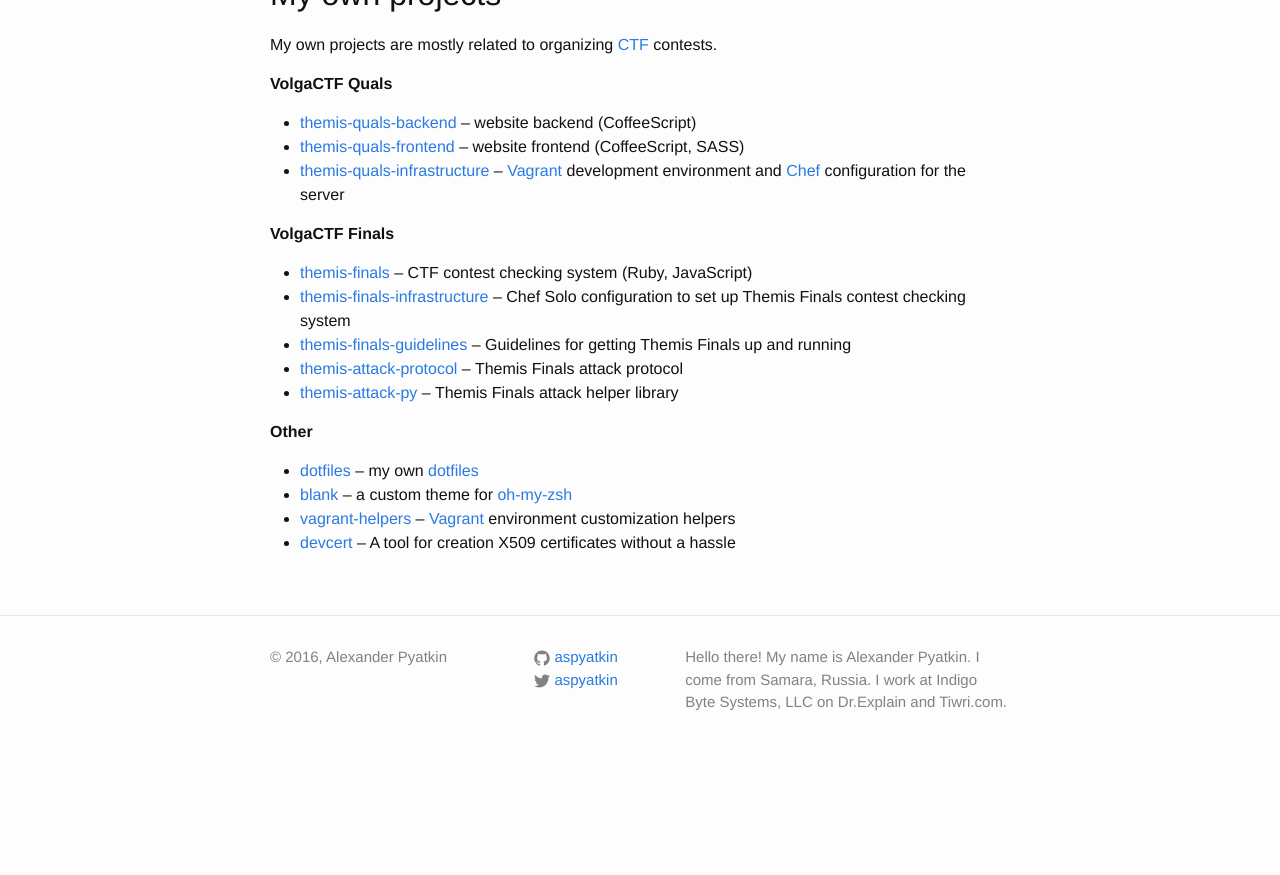
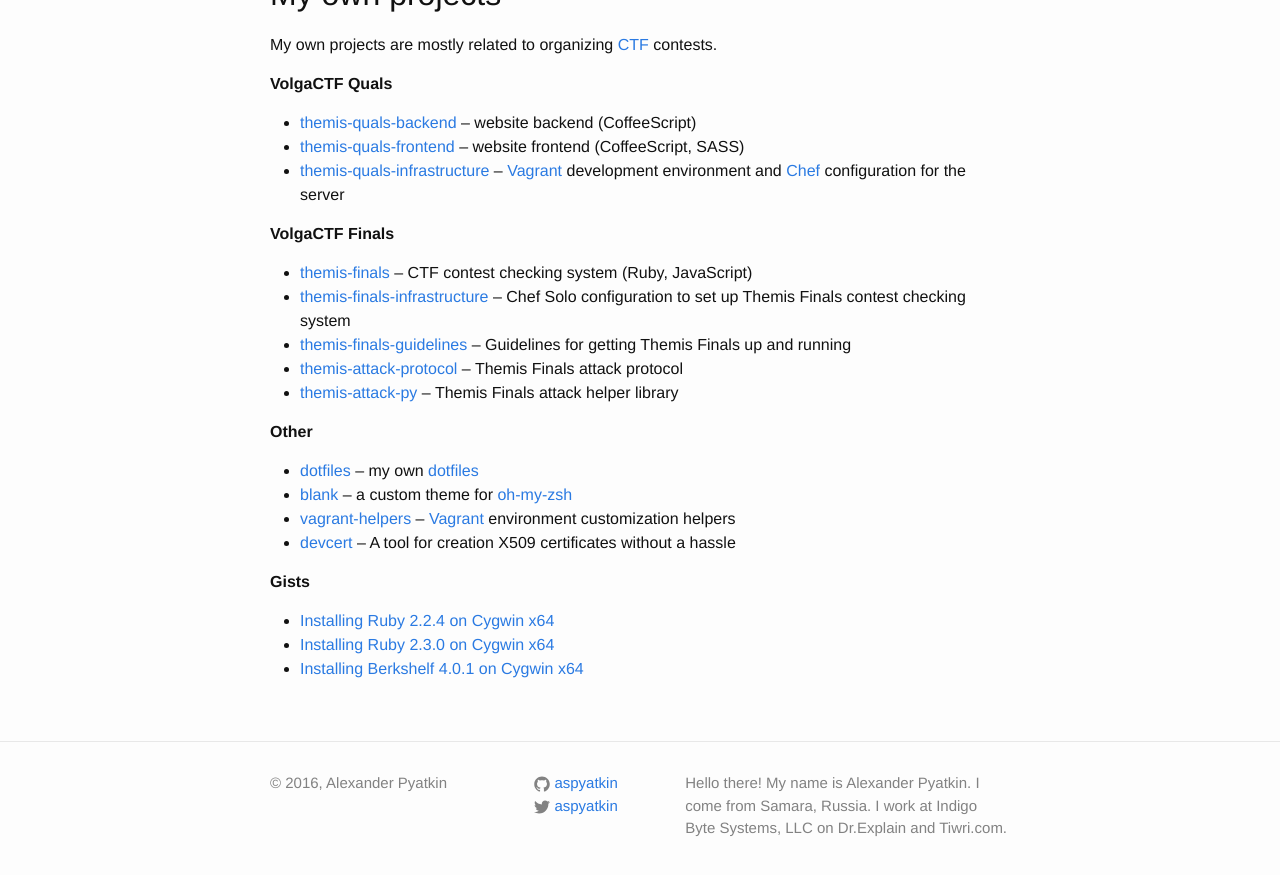
Before and after one commit to aspyatkin/personal-website, a Jekyll site: the page built from oss.md, in a window 1280 px wide and 900 px high, scrolled down 1250 px. Shown: the top 875 px of the window. Built offline with Jekyll 4.4.1, drawn with Linux system fonts in a browser that asks for light colours; before the commit the page ends 2024 px from its top, so only the background shows below that.

Commit message:
Add gists

```diff
--- a/oss.md
+++ b/oss.md
@@ -64,3 +64,8 @@ My own projects are mostly related to organizing [CTF](https://en.wikipedia.org/
 - [blank](https://github.com/aspyatkin/blank"){:target="_blank"} -- a custom theme for [oh-my-zsh](https://github.com/robbyrussell/oh-my-zsh){:target="_blank"}
 - [vagrant-helpers](https://github.com/aspyatkin/vagrant-helpers){:target="_blank"} -- [Vagrant](https://www.vagrantup.com) environment customization helpers
 - [devcert](https://github.com/aspyatkin/devcert){:target="_blank"} -- A tool for creation X509 certificates without a hassle
+
+**Gists**
+ - [Installing Ruby 2.2.4 on Cygwin x64](https://gist.github.com/aspyatkin/2a1305cceb9101caa2f6){:target="_blank"}
+ - [Installing Ruby 2.3.0 on Cygwin x64](https://gist.github.com/aspyatkin/d2b28fc754e009bd4a48){:target="_blank"}
+ - [Installing Berkshelf 4.0.1 on Cygwin x64](https://gist.github.com/aspyatkin/2a70736080835ac594ba){:target="_blank"}
```
